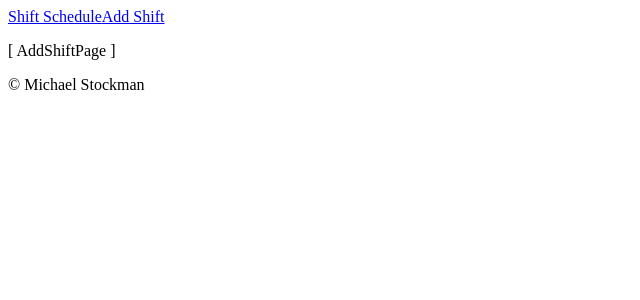
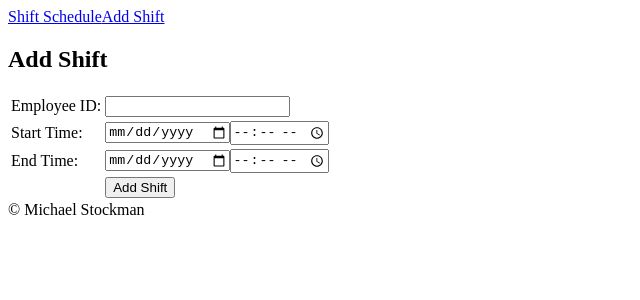
Before and after one commit to mes32/shift-scheduler, a React (Create React App) app: page /#/add_shift in a window 1280 px wide. Shown: the top 300 px of the page, without its empty margins (0-640 px from the left). Built offline with nearby package versions, Linux system fonts and the light colour scheme.

Commit message:
Add component AddShiftForm.

```diff
--- /dev/null
+++ b/src/components/AddShiftForm/AddShiftForm.js
@@ -0,0 +1,53 @@
+import React, { Component } from 'react';
+import { connect } from 'react-redux';
+
+class AddShiftForm extends Component {
+    // constructor(props) {
+    //     super(props);
+    // }
+
+    render() {
+        return (
+            <form>
+                <table>
+                    <tbody>
+                        <tr>
+                            <td>
+                                Employee ID:
+                            </td>
+                            <td>
+                                <input type="number" />
+                            </td>
+                        </tr>
+                        <tr>
+                            <td>
+                                Start Time:
+                            </td>
+                            <td>
+                                <input type="date" placeholder="Start Time" />
+                                <input type="time" placeholder="Start Time" />
+                            </td>
+                        </tr>
+                        <tr>
+                            <td>
+                                End Time:
+                            </td>
+                            <td>
+                                <input type="date" />
+                                <input type="time" />
+                            </td>
+                        </tr>
+                        <tr>
+                            <td></td>
+                            <td>
+                                <input type="submit" value="Add Shift" />
+                            </td>
+                        </tr>
+                    </tbody>
+                </table>
+            </form>
+        );
+    }
+}
+
+export default connect()(AddShiftForm);
--- a/src/components/AddShiftPage/AddShiftPage.js
+++ b/src/components/AddShiftPage/AddShiftPage.js
@@ -1,9 +1,11 @@
 import React from 'react';
+import AddShiftForm from '../AddShiftForm/AddShiftForm';
 
 function AddShiftPage() {
     return (
         <div>
-            <p>[ AddShiftPage ]</p>
+            <h2>Add Shift</h2>
+            <AddShiftForm />
         </div>
     );
 }
--- a/src/components/ShiftSchedulePage/ShiftSchedulePage.js
+++ b/src/components/ShiftSchedulePage/ShiftSchedulePage.js
@@ -4,6 +4,7 @@ import ShiftList from '../ShiftList/ShiftList';
 function ShiftSchedulePage() {
     return (
         <div>
+            <h2>Shift Schedule</h2>
             <ShiftList />
         </div>
     );
```
